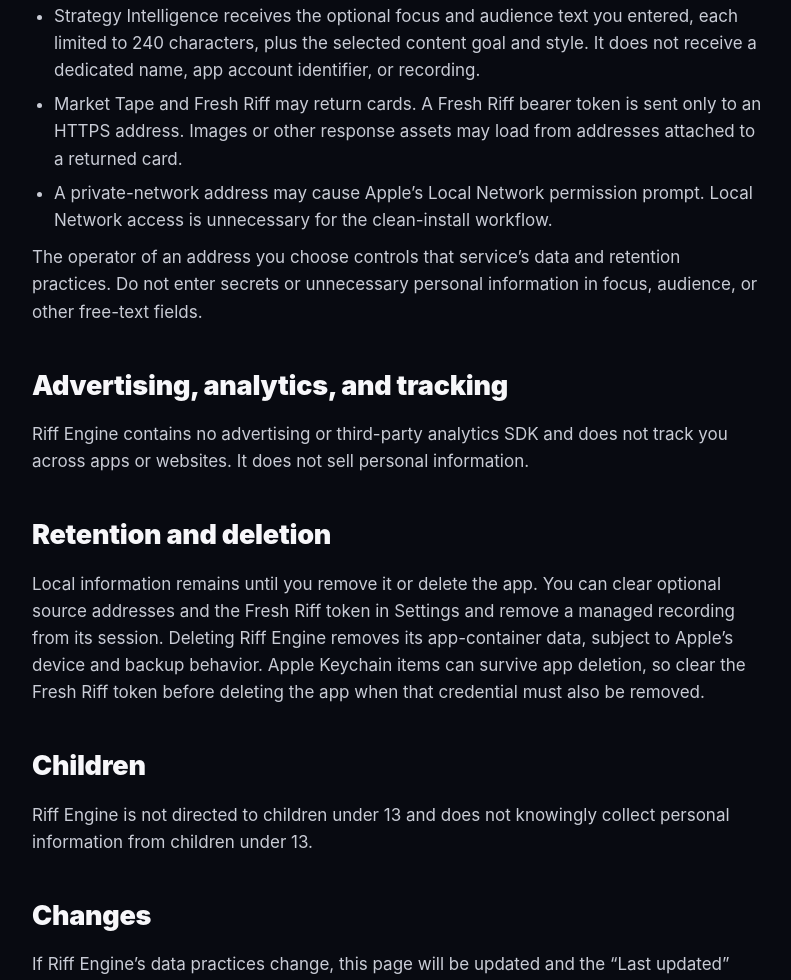
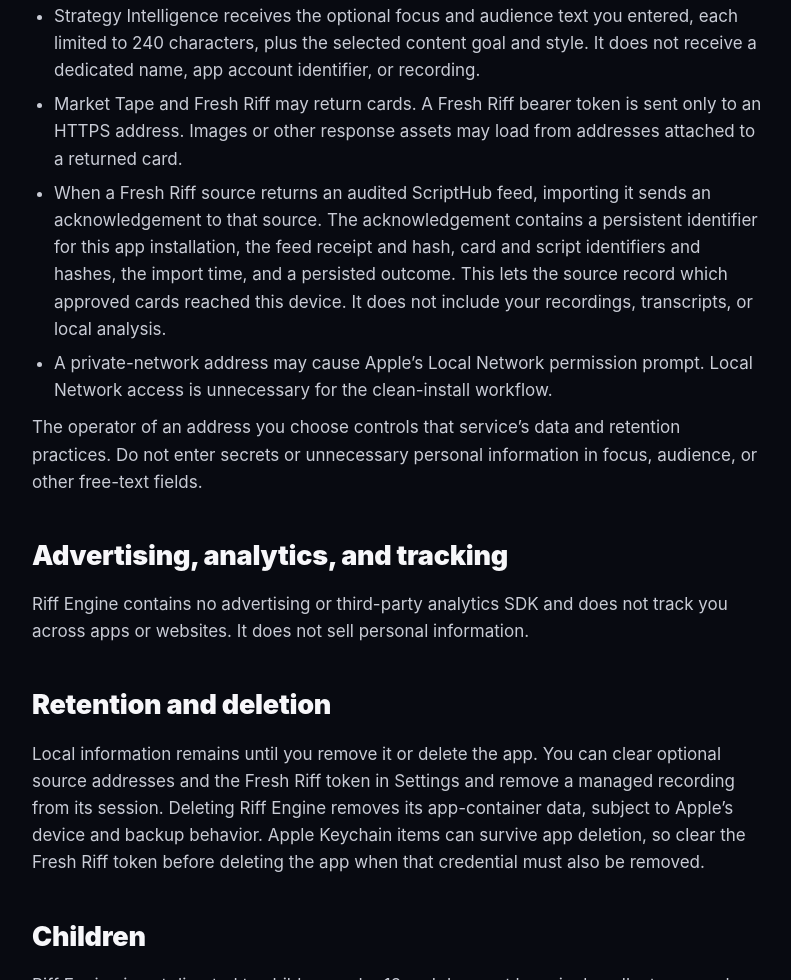
Before and after one commit to IsaiahDupree/sonance-apps, a plain HTML site: page riff-engine/privacy/index.html in a window 1280 px wide. Shown: the part 1848-2828 px from the top of the page, without its empty margins (242-1033 px from the left). Drawn offline with Linux system fonts and the light colour scheme.

Commit message:
Disclose optional Riff source import acknowledgements

```diff
--- a/riff-engine/privacy/index.html
+++ b/riff-engine/privacy/index.html
@@ -51,6 +51,7 @@ footer{border-top:1px solid #252a38;color:#818795;font-size:14px;padding:28px 0
   <ul>
     <li>Strategy Intelligence receives the optional focus and audience text you entered, each limited to 240 characters, plus the selected content goal and style. It does not receive a dedicated name, app account identifier, or recording.</li>
     <li>Market Tape and Fresh Riff may return cards. A Fresh Riff bearer token is sent only to an HTTPS address. Images or other response assets may load from addresses attached to a returned card.</li>
+    <li>When a Fresh Riff source returns an audited ScriptHub feed, importing it sends an acknowledgement to that source. The acknowledgement contains a persistent identifier for this app installation, the feed receipt and hash, card and script identifiers and hashes, the import time, and a persisted outcome. This lets the source record which approved cards reached this device. It does not include your recordings, transcripts, or local analysis.</li>
     <li>A private-network address may cause Apple&rsquo;s Local Network permission prompt. Local Network access is unnecessary for the clean-install workflow.</li>
   </ul>
   <p>The operator of an address you choose controls that service&rsquo;s data and retention practices. Do not enter secrets or unnecessary personal information in focus, audience, or other free-text fields.</p>
```
